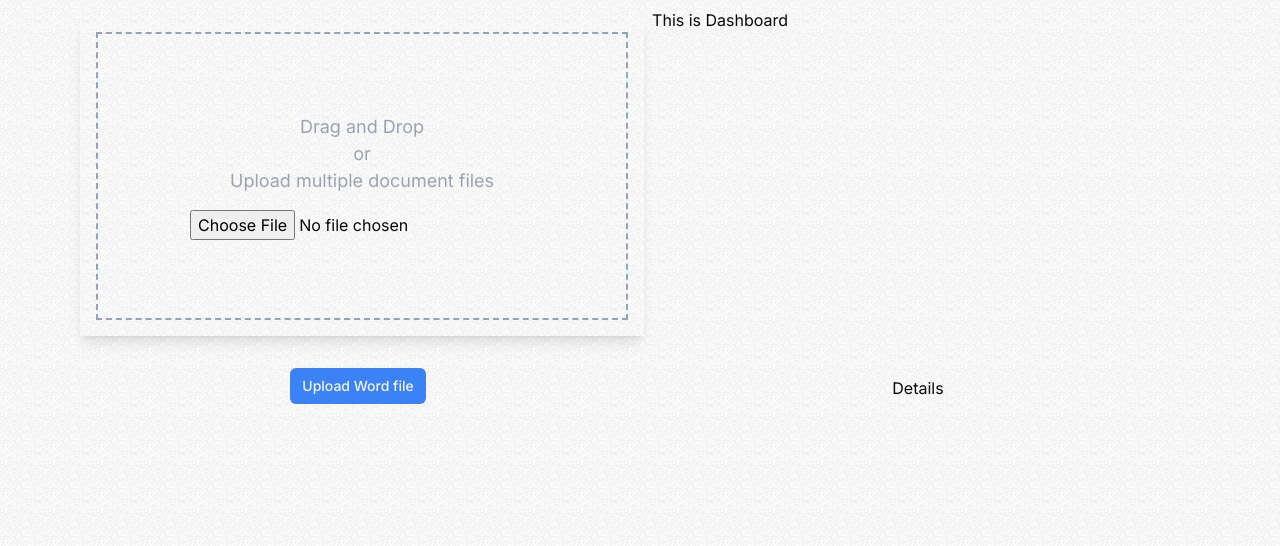
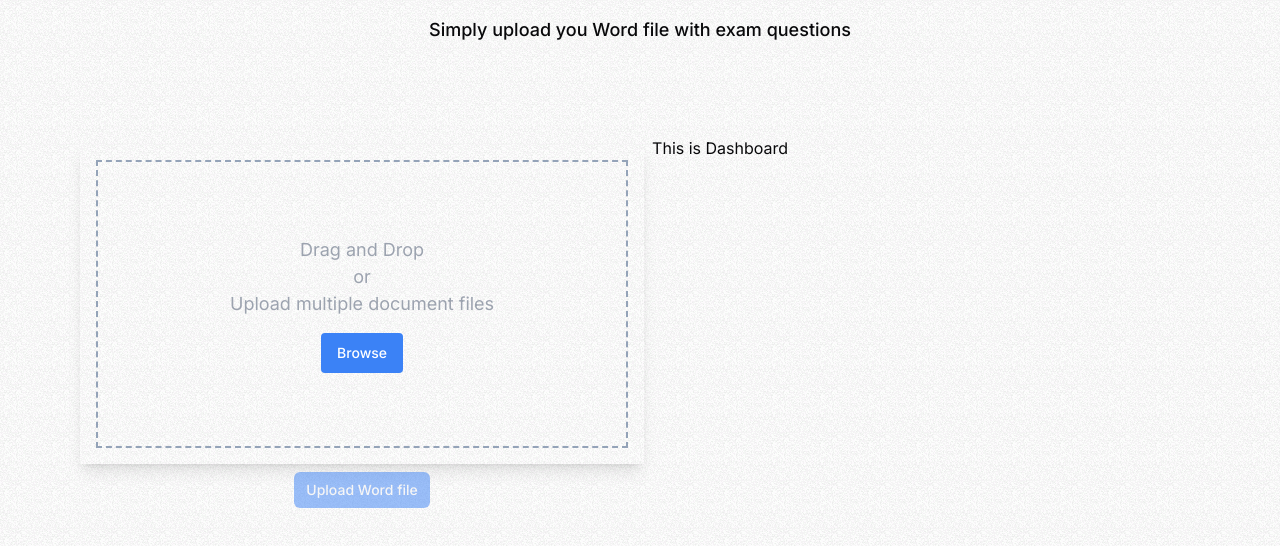
Before and after one commit to Max-de-bug/bard-document-app, a Next.js app: page / in a window 1280 px wide. Shown: the top 546 px of the page. Built offline with nearby package versions, Linux system fonts and the light colour scheme.

Commit message:
feat: implement browse button for file choose

```diff
--- a/src/app/layout.tsx
+++ b/src/app/layout.tsx
@@ -7,7 +7,7 @@ import { cn } from "@/lib/utils";
 const inter = Inter({ subsets: ["latin"] });
 
 export const metadata: Metadata = {
-  title: "Create Next App",
+  title: "Exam-Q app",
   description: "Generated by create next app",
 };
 
--- a/src/app/page.tsx
+++ b/src/app/page.tsx
@@ -1,4 +1,5 @@
 import Dashboard from "@/components/Dashboard";
+import Description from "@/components/Description";
 import Details from "@/components/Details";
 import MainWrapper from "@/components/MainWrapper";
 import MaxWidthWrapper from "@/components/MaxWidthWrapper";
@@ -9,12 +10,12 @@ export default function Home() {
   return (
     <MaxWidthWrapper>
       <>
+        <Description />
         <MainWrapper>
           <UploadArea />
           <Dashboard />
         </MainWrapper>
         <div className="flex md:flex-col sm:flex-col lg:flex-row">
-          <UploadButton />
           <Details />
         </div>
       </>
--- /dev/null
+++ b/src/components/Description.tsx
@@ -0,0 +1,11 @@
+const Description = () => {
+  return (
+    <div className="w-full  p-2 h-32 font-medium text-lg">
+      <div className="w-full flex justify-center pt-2">
+        <span>Simply upload you Word file with exam questions</span>
+      </div>
+    </div>
+  );
+};
+
+export default Description;
--- a/src/components/Details.tsx
+++ b/src/components/Details.tsx
@@ -1,5 +1,5 @@
 const Details = () => {
-  return <div className="w-full flex justify-center p-2">Details</div>;
+  return <div className="w-full flex p-2"></div>;
 };
 
 export default Details;
--- a/src/components/UploadArea.tsx
+++ b/src/components/UploadArea.tsx
@@ -1,15 +1,17 @@
 "use client";
 
-import React, { ChangeEvent, useState } from "react";
+import React, { ChangeEvent, useState, useRef } from "react";
 import { Button } from "./ui/button";
 import { Cloud, File, Loader2 } from "lucide-react";
 import { Progress } from "./ui/progress";
 import Dashboard from "./Dashboard";
+import UploadButton from "./UploadButton";
 
 const UploadArea = () => {
   const [file, setFile] = useState<File | null>(null);
   const [isUploading, setIsUploading] = useState<boolean>(false);
   const [uploadProgress, setUploadProgress] = useState<number>(0);
+  const hiddenFileInput = useRef<HTMLInputElement>(null);
   const handleFileChange = (event: ChangeEvent<HTMLInputElement>) => {
     const uploadedFile = event.target.files?.[0];
     setFile(uploadedFile !== undefined ? uploadedFile : null);
@@ -20,6 +22,12 @@ const UploadArea = () => {
     if (file !== null) {
       formData.append("file", file);
       // Perform upload logic here using formData
+    }
+  };
+
+  const triggerFileInput = () => {
+    if (hiddenFileInput.current) {
+      hiddenFileInput.current.click();
     }
   };
 
@@ -43,7 +51,21 @@ const UploadArea = () => {
             </div>
           </div>
         ) : (
-          <input type="file" onChange={handleFileChange} />
+          <div>
+            <Button
+              className="bg-blue-500 text-white px-4 py-2 rounded  hover:bg-blue-600"
+              onClick={triggerFileInput}
+            >
+              Browse
+            </Button>
+            <input
+              ref={hiddenFileInput}
+              type="file"
+              className="hidden"
+              onChange={handleFileChange}
+              accept=".docx, application/vnd.openxmlformats-officedocument.wordprocessingml.document"
+            />
+          </div>
         )}
         {isUploading ? (
           <div className="w-full mt-4 max-w-xs mx-auto">
@@ -55,6 +77,11 @@ const UploadArea = () => {
           </div>
         ) : null}
       </div>
+      <div className="w-full mt-6">
+        <div>
+          <UploadButton file={file} />
+        </div>
+      </div>
     </div>
   );
 };
--- a/src/components/UploadButton.tsx
+++ b/src/components/UploadButton.tsx
@@ -11,6 +11,10 @@ import {
   DialogTrigger,
 } from "./ui/dialog";
 import { useToast } from "./ui/use-toast";
+
+interface UploadButtonProps {
+  file: File | null;
+}
 
 const UploadDropzone = () => {
   const { toast } = useToast();
@@ -70,7 +74,7 @@ const UploadDropzone = () => {
   );
 };
 
-const UploadButton = () => {
+const UploadButton = ({ file }: UploadButtonProps) => {
   const [isOpen, setIsOpen] = useState<boolean>(false);
   return (
     <Dialog
@@ -83,9 +87,22 @@ const UploadButton = () => {
     >
       <DialogTrigger onClick={() => setIsOpen(true)} asChild>
         <div className="w-full flex justify-center">
-          <Button className="text-zinc-100 bg-blue-500" size={"sm"}>
-            Upload Word file
-          </Button>
+          {file ? (
+            <Button
+              className="text-zinc-100 bg-blue-500  hover:bg-blue-600"
+              size={"sm"}
+            >
+              Submit
+            </Button>
+          ) : (
+            <Button
+              className="text-zinc-100 bg-blue-500  hover:bg-blue-600"
+              size={"sm"}
+              disabled
+            >
+              Upload Word file
+            </Button>
+          )}
         </div>
       </DialogTrigger>
       <DialogContent>
```
